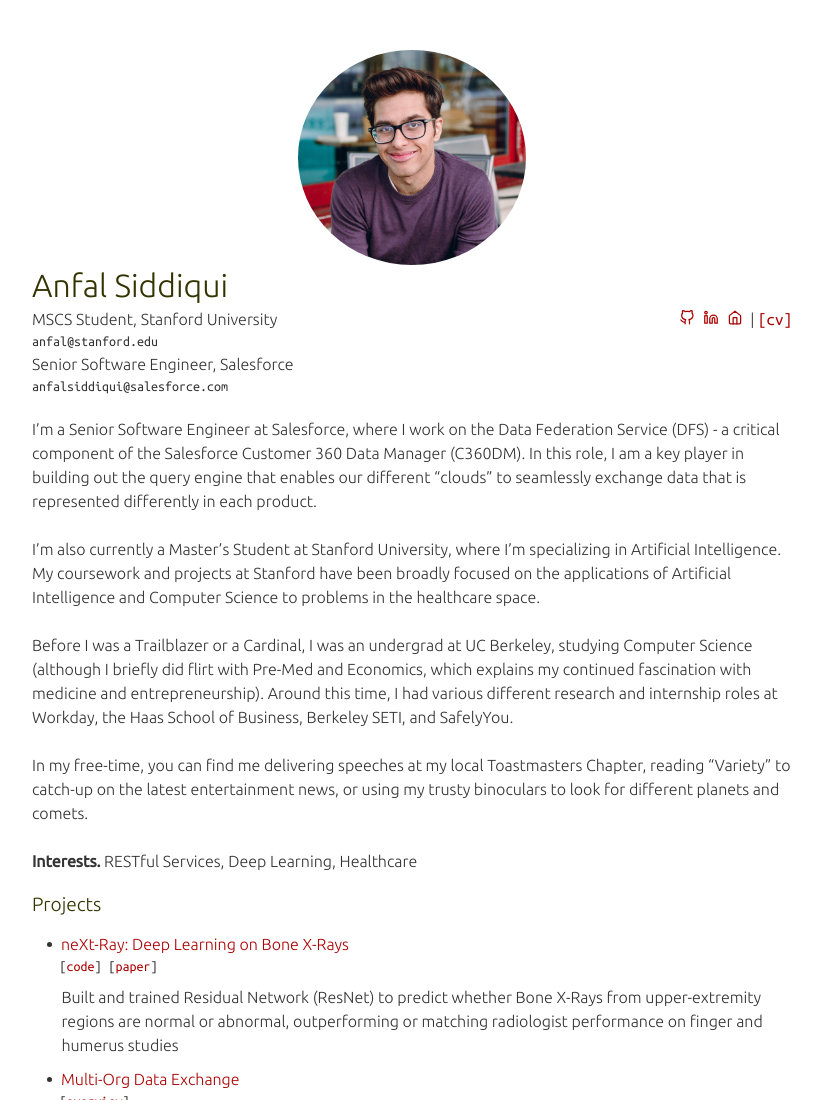
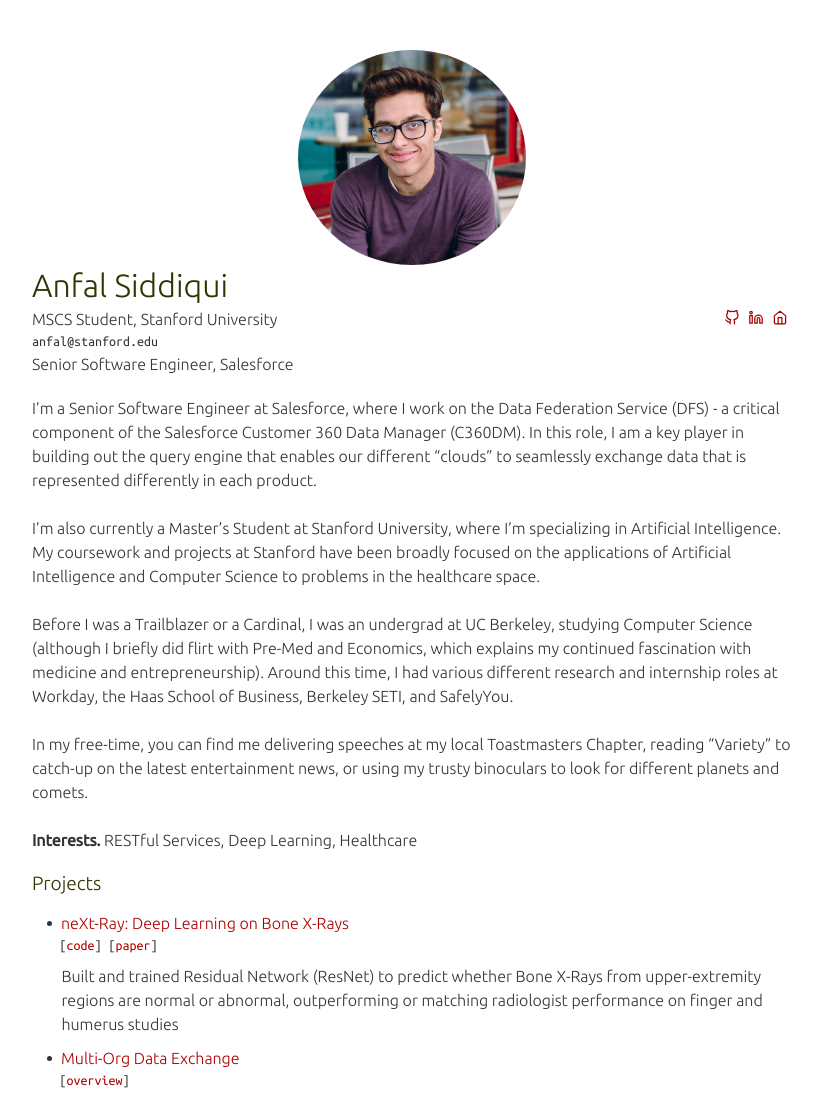
Before and after one commit to anfals/anfals.github.io, a plain HTML site: page index.html in a window 1280 px wide. Shown: the top 1100 px of the page, without its empty margins (228-1049 px from the left). Drawn offline with Linux system fonts and the light colour scheme.

Commit message:
Update index.html

```diff
--- a/index.html
+++ b/index.html
@@ -41,14 +41,11 @@
 				<li class="email">anfal@stanford.edu</li>
 			</ul><ul class="flat">
 				<li class="position">Senior Software Engineer, Salesforce</li>
-				<li class="email">anfalsiddiqui@salesforce.com</li>
 			</ul></span>
 
 
 		<nav class="nav social">
 			<ul class="flat"><a href="https://github.com/anfals" title="GitHub"><i data-feather="github"></i></a><a href="https://www.linkedin.com/in/anfalsiddiqui/" title="LinkedIn"><i data-feather="linkedin"></i></a><a href="https://profiles.stanford.edu/anfal-siddiqui" title="Stanford Homepage"><i data-feather="home"></i></a>
-				|
-				<a href="Anfal%20Siddiqui%20CV.pdf" class="blog_cv">[cv]</a>
 
 
 			</ul>
```
